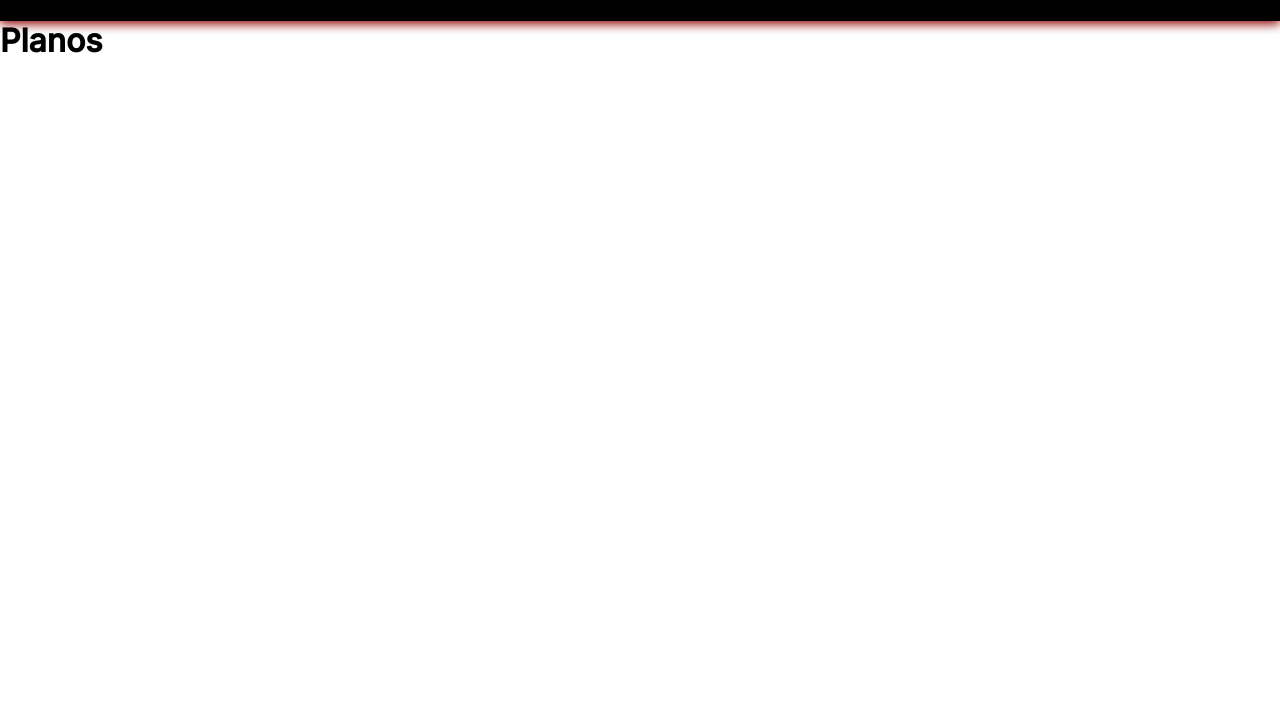
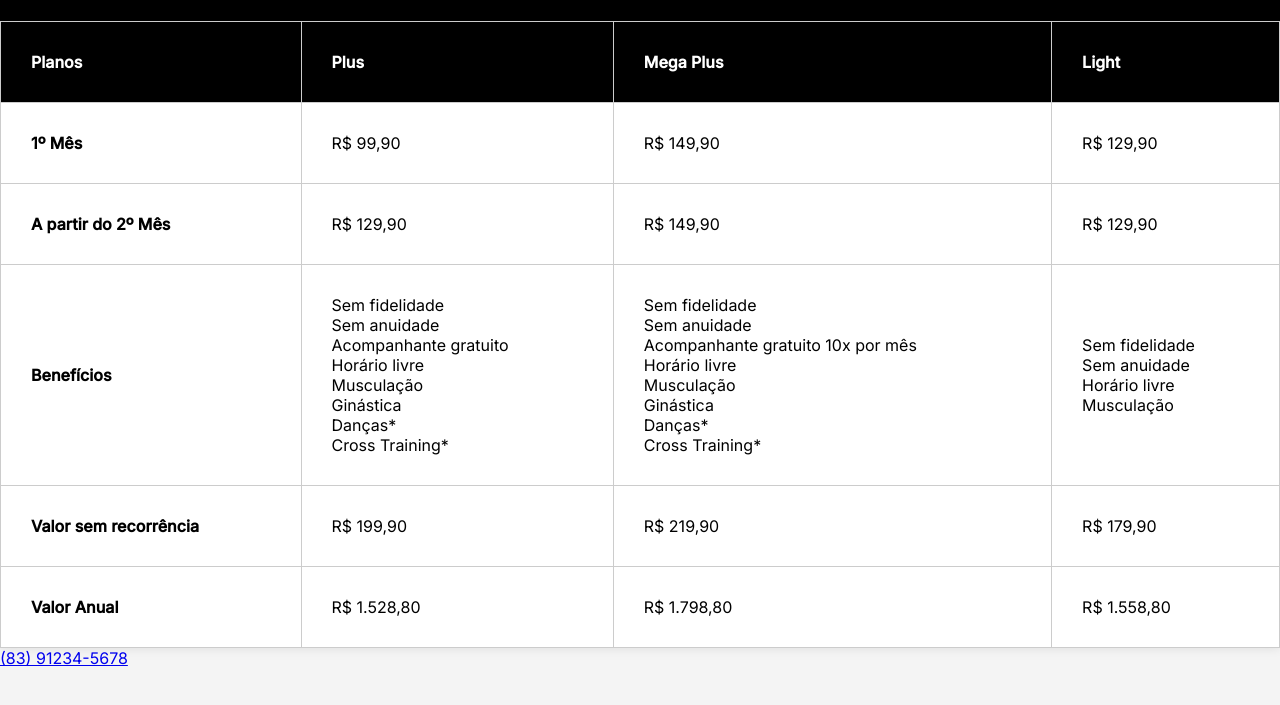
Before and after one commit to Agamedes62/Projeto-Site-MuscleForgeGym, a plain HTML site: page planos.html in a window 1280 px wide. Shown: the part 87-792 px from the top of the page. Drawn offline with Linux system fonts and the light colour scheme.

Commit message:
Primeira alteração em planos

```diff
--- a/planos.html
+++ b/planos.html
@@ -45,9 +45,99 @@
         </div>
     </header>
      <!--Fim do Cabeçalho-->
-
-  <h1 class="page-title">Planos</h1>
-
-    <script src="script.js"></script>
-</body>
-</html>
+    <meta charset="UTF-8">
+    <title>Planos - Muscle ForceGym</title>
+    <style>
+        body {
+            font-family: Arial, sans-serif;
+            background: #f4f4f4;
+            margin: 0;
+            padding: 0;
+        }
+        table {
+            width: 100%;
+            border-collapse: collapse;
+            background: #fff;
+            box-shadow: 0 0 10px rgba(0,0,0,0.1);
+        }
+        th, td {
+            border: 1px solid #ccc;
+            padding: 30px;
+            text-align: left;
+        }
+        th {
+            background-color: #000000;
+            color: white;
+        }
+        .subhead {
+            background-color: #f7f7f7;
+            font-weight: bold;
+        }
+    </style>
+    <table border="1" cellpadding="10">
+    <tr>
+        <th>Planos</th>
+        <th>Plus</th>
+        <th>Mega Plus</th>
+        <th>Light</th>
+    </tr>
+    <tr>
+        <td><strong>1º Mês</strong></td>
+        <td>R$ 99,90</td>
+        <td>R$ 149,90</td>
+        <td>R$ 129,90</td>
+    </tr>
+    <tr>
+        <td><strong>A partir do 2º Mês</strong></td>
+        <td>R$ 129,90</td>
+        <td>R$ 149,90</td>
+        <td>R$ 129,90</td>
+    </tr>
+    <tr>
+        <td><strong>Benefícios</strong></td>
+        <td>
+            Sem fidelidade<br>
+            Sem anuidade<br>
+            Acompanhante gratuito<br>
+            Horário livre<br>
+            Musculação<br>
+            Ginástica<br>
+            Danças*<br>
+            Cross Training*
+        </td>
+        <td>
+            Sem fidelidade<br>
+            Sem anuidade<br>
+            Acompanhante gratuito 10x por mês<br>
+            Horário livre<br>
+            Musculação<br>
+            Ginástica<br>
+            Danças*<br>
+            Cross Training*
+        </td>
+        <td>
+            Sem fidelidade<br>
+            Sem anuidade<br>
+            Horário livre<br>
+            Musculação
+        </td>
+    </tr>
+    <tr>
+        <td><strong>Valor sem recorrência</strong></td>
+        <td>R$ 199,90</td>
+        <td>R$ 219,90</td>
+        <td>R$ 179,90</td>
+    </tr>
+    <tr>
+        <td><strong>Valor Anual</strong></td>
+        <td>R$ 1.528,80</td>
+        <td>R$ 1.798,80</td>
+        <td>R$ 1.558,80</td>
+    </tr>
+</table>
+<p class="contact-info">
+    <a href="tel:+558312345678" class="btn-phone">
+        <i class="fa-solid fa-phone"></i>
+            (83) 91234-5678
+    </a>
+</p>
--- a/style.css
+++ b/style.css
@@ -274,3 +274,28 @@ section.sobre-section {
     border-radius: 5px;
     }
 }
+body {
+            font-family: Arial, sans-serif;
+            background: #f4f4f4;
+            margin: 0;
+            padding: 0;
+        }
+        table {
+            width: 100%;
+            border-collapse: collapse;
+            background: #fff;
+            box-shadow: 0 0 10px rgba(0,0,0,0.1);
+        }
+        th, td {
+            border: 1px solid #ccc;
+            padding: 30px;
+            text-align: left;
+        }
+        th {
+            background-color: #000000;
+            color: white;
+        }
+        .subhead {
+            background-color: #f7f7f7;
+            font-weight: bold;
+        }
```
Also changed, not shown: index.html (+1 -1 lines).
